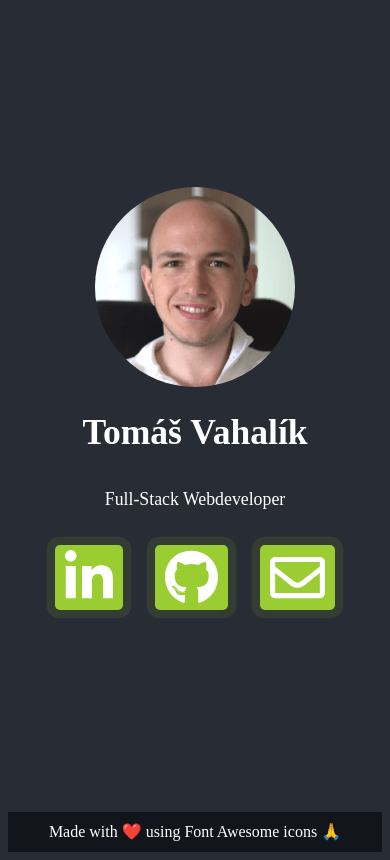
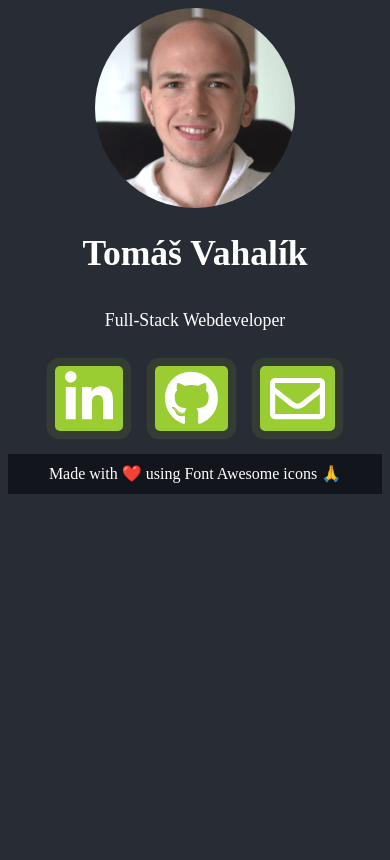
Before and after one commit to straiki/vahalik.cz, a React (Create React App) app: page / in a window 390 px wide. Built offline with nearby package versions, Linux system fonts and the light colour scheme; the HTML template or start-up script is replaced by a standard one.

Commit message:
Test of vh-fix for iphone

```diff
--- a/public/index.html
+++ b/public/index.html
@@ -37,6 +37,17 @@
       Learn how to configure a non-root public URL by running `npm run build`.
     -->
     <title>Vahalík.cz</title>
+
+    <style>
+      :root {
+        --vh-fix: 0;
+      }
+      @media only screen and (min-device-width: 375px) and (max-device-height: 667px) and (orientation : portrait) and (-webkit-device-pixel-ratio: 2){
+        :root {
+          --vh-fix: 75px;
+        }
+      }
+    </style>
   </head>
   <body style="background-color: #282c34; color: white;">
     <noscript>You need to enable JavaScript to run this app.</noscript>
--- a/src/css/App.css
+++ b/src/css/App.css
@@ -9,7 +9,7 @@
 
 .App-header {
   background-color: #282c34;
-  min-height: calc(100vh - 40px);
+  min-height: calc(100vh - var(--vh-fix, 0px) - 40px);
   display: flex;
   flex-direction: column;
   align-items: center;
```
